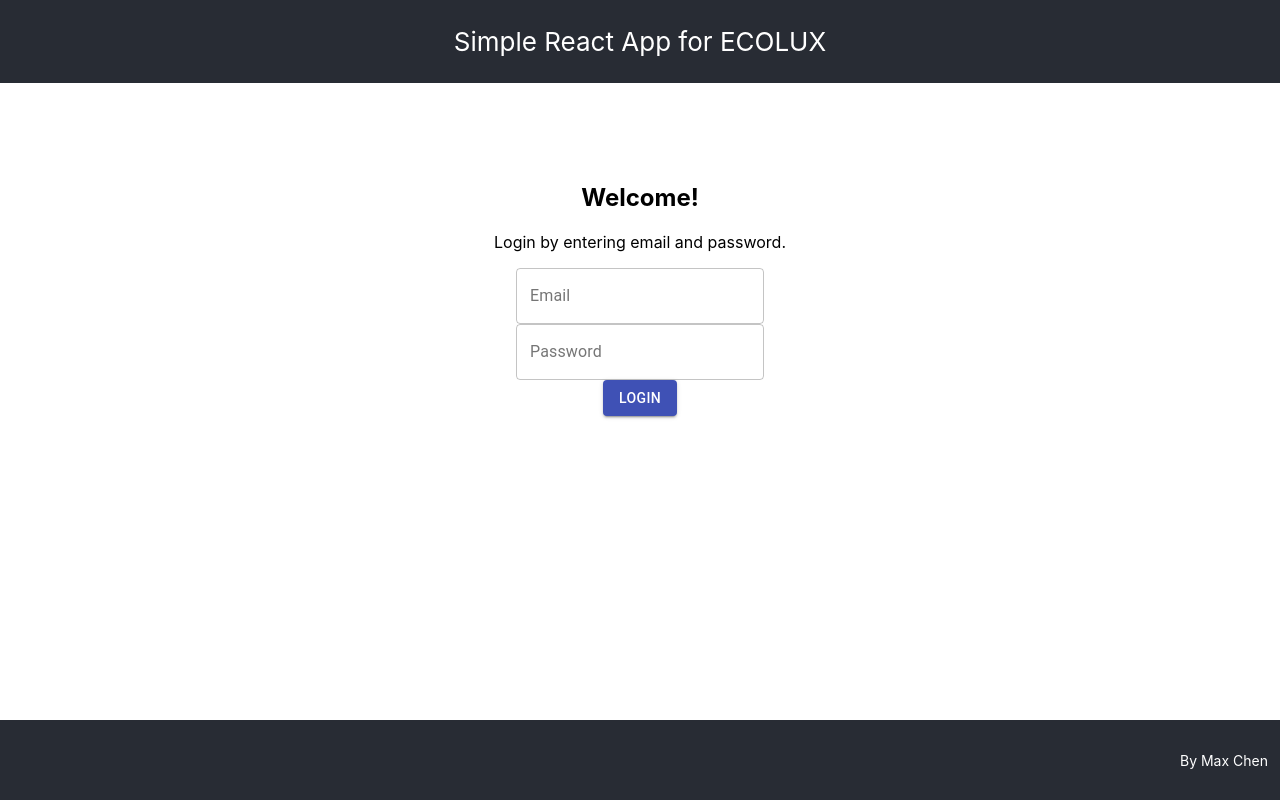
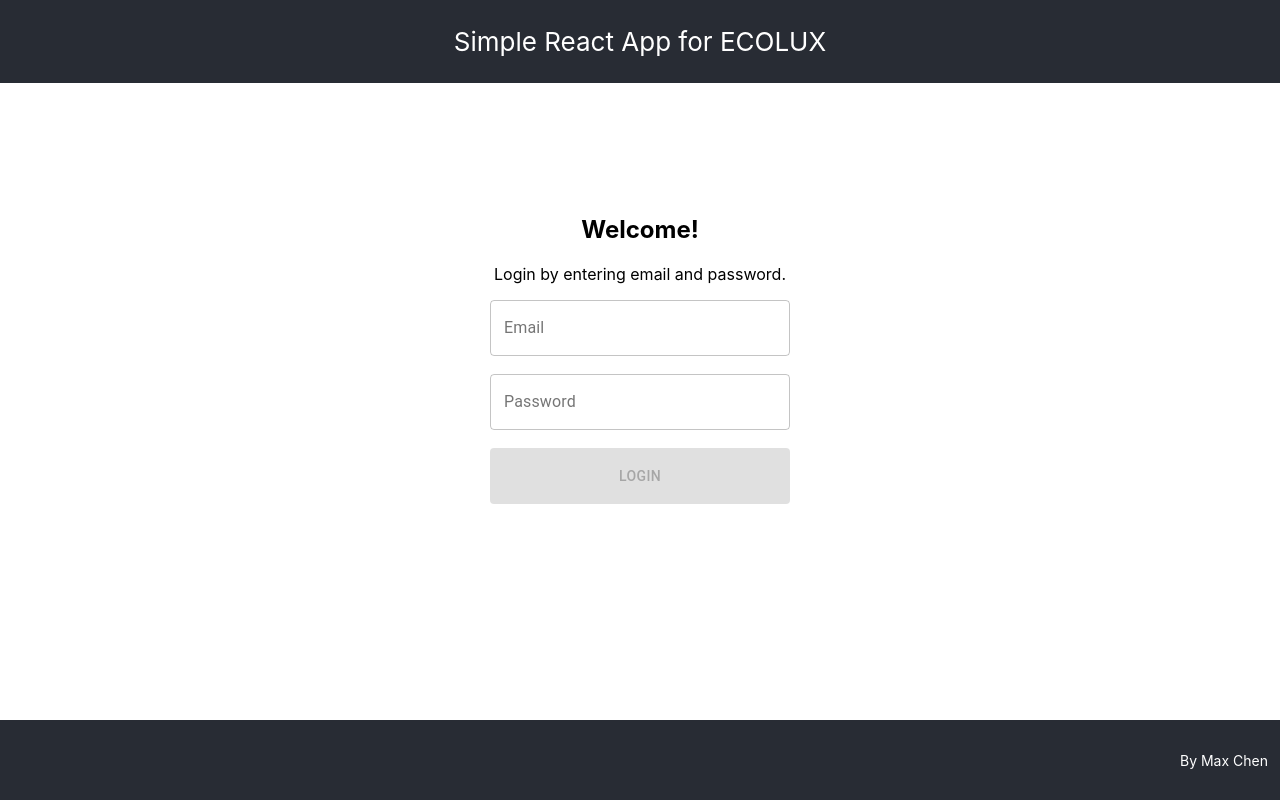
Before and after one commit to Milexz/ecolux-gui, a React (Create React App) app: page /login in a window 1280 px wide. Built offline with nearby package versions, Linux system fonts and the light colour scheme.

Commit message:
style: login page styles

```diff
--- a/src/Pages/Login.js
+++ b/src/Pages/Login.js
@@ -5,16 +5,20 @@ import Button from '@material-ui/core/Button';
 
 const useStyles = makeStyles((theme) => ({
   root: {
+    minWidth: '300px',
     justifyContent: 'center',
     margin: '100px auto',
-    height: '300px',
+    padding: '12px',
     width: '300px',
   },
-  '@media (max-width: 600px)': {
-    root: {
-      height: '300px',
-      width: '200px',
-    },
+  form: {
+    display: 'flex',
+    flexDirection: 'column',
+    justifyContent: 'space-around',
+    gap: '18px',
+  },
+  button: {
+    height: '56px',
   },
 }));
 
@@ -58,11 +62,11 @@ export default function Login() {
 
   const checkPasswordFormat = (password) => {
     console.log('checkPasswordFormat: ', password);
-    if (password.trim().length === 0) {
-      setPasswordError(true);
-      setPasswordHelperText('Password is required');
-      return false;
-    }
+    // if (password.trim().length === 0) {
+    //   setPasswordError(true);
+    //   setPasswordHelperText('Password is required');
+    //   return false;
+    // }
     if (password.match(passwordRegex) === null) {
       setPasswordError(true);
       setPasswordHelperText('Password format error: only letters and numbers are allowed');
@@ -125,7 +129,14 @@ export default function Login() {
           variant="outlined"
           color="primary"
         />
-        <Button id="login-sign-in-button" className={classes.submitButton} type="submit" variant="contained" color="primary">Login</Button>
+        <Button id="login-sign-in-button" className={classes.button}
+          type="submit"
+          disabled={email.length === 0 || password.length === 0}
+          variant="contained"
+          color="primary"
+        >
+          Login
+        </Button>
       </form>
     </div>
   );
```
